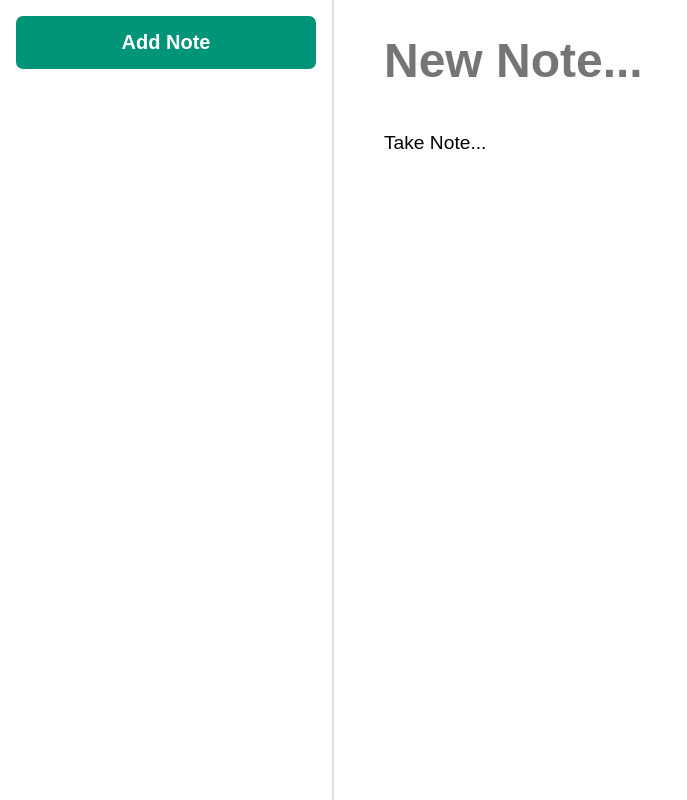
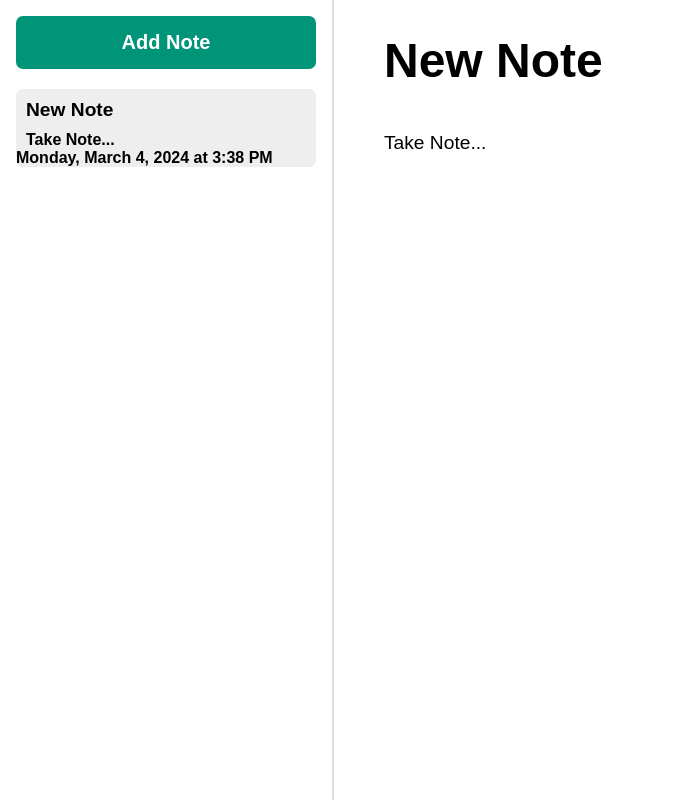
Before and after one commit to roysreejan/NotePad, a plain HTML site: page index.html in a window 1280 px wide. Both pictures are taken after a click on the button "Add Note". Shown: the whole page, without its empty margins (0-687 px from the left). Drawn offline with Linux system fonts and the light colour scheme.

Commit message:
Notes add, delete, update and datetime added

```diff
--- /dev/null
+++ b/js/App.js
@@ -0,0 +1,63 @@
+import NotesView from "./NotesView.js";
+import NotesAPI from "./NotesAPI.js";
+
+export default class App {
+  constructor(root) {
+    this.notes = [];
+    this.activeNote = null;
+    this.view = new NotesView(root, this._handlers());
+
+    this._refreshNotes();
+  }
+
+  _refreshNotes() {
+    const notes = NotesAPI.getAllNotes();
+
+    this._setNotes(notes);
+
+    if (notes.length > 0) {
+      this._setActiveNote(notes[0]);
+    }
+  }
+
+  _setNotes(notes) {
+    this.notes = notes;
+    this.view.updateNoteList(notes);
+    this.view.updateNotePreviewVisibility(notes.length > 0);
+  }
+
+  _setActiveNote(note) {
+    this.activeNote = note;
+    this.view.updateActiveNote(note);
+  }
+
+  _handlers() {
+    return {
+      onNoteSelect: (noteId) => {
+        const selectedNote = this.notes.find((note) => note.id == noteId);
+        this._setActiveNote(selectedNote);
+      },
+      onNoteAdd: () => {
+        const newNote = {
+          title: "New Note",
+          body: "Take Note...",
+        };
+        NotesAPI.saveNote(newNote);
+        this._refreshNotes();
+      },
+      onNoteEdit: (title, body) => {
+        NotesAPI.saveNote({
+          id: this.activeNote.id,
+          title,
+          body,
+        });
+
+        this._refreshNotes();
+      },
+      onNoteDelete: (noteId) => {
+        NotesAPI.deleteNote(noteId);
+        this._refreshNotes();
+      },
+    };
+  }
+}
--- a/js/NotesAPI.js
+++ b/js/NotesAPI.js
@@ -8,7 +8,7 @@ export default class NotesAPI {
 
   static saveNote(noteToSave) {
     const notes = NotesAPI.getAllNotes();
-        const existing = notes.find(note => note.id == noteToSave.id);
+    const existing = notes.find((note) => note.id == noteToSave.id);
 
     if (existing) {
       existing.title = noteToSave.title;
@@ -19,11 +19,12 @@ export default class NotesAPI {
       noteToSave.updated = new Date().toISOString();
       notes.push(noteToSave);
     }
+    localStorage.setItem("notesapp-notes", JSON.stringify(notes));
   }
 
   static deleteNote(id) {
     const notes = NotesAPI.getAllNotes();
-        const newNotes = notes.filter(note => note.id != id);
+    const newNotes = notes.filter((note) => note.id != id);
 
     localStorage.setItem("notesapp-notes", JSON.stringify(newNotes));
   }
--- a/js/NotesView.js
+++ b/js/NotesView.js
@@ -18,5 +18,97 @@ export default class NotesView {
             <textarea class="notes__body">Take Note...</textarea>
         </div>
         `;
+
+    const btnAddNote = this.root.querySelector(".notes__add");
+    const inpTitle = this.root.querySelector(".notes__title");
+    const inpBody = this.root.querySelector(".notes__body");
+
+    btnAddNote.addEventListener("click", () => {
+      this.onNoteAdd();
+    });
+
+    [inpTitle, inpBody].forEach((inputField) => {
+      inputField.addEventListener("blur", () => {
+        const updatedTitle = inpTitle.value.trim();
+        const updatedBody = inpBody.value.trim();
+
+        this.onNoteEdit(updatedTitle, updatedBody);
+      });
+    });
+
+    this.updateNotePreviewVisibility(false);
+  }
+
+  _createListItemHTML(id, title, body, update) {
+    const MAX_BODY_LENGTH = 60;
+    return `
+        <div class="notes__list-item" data-note-id="${id}">
+            <div class="notes__small-title">${title}</div>
+            <div class="notes__small-body">
+                ${body.substring(0, MAX_BODY_LENGTH)}
+                ${body.length > MAX_BODY_LENGTH ? "..." : ""}
+            </div>
+            <div class="notes__small-update">
+            ${update.toLocaleString(undefined, {
+              dateStyle: "full",
+              timeStyle: "short",
+            })}
+            </div>
+        </div>
+        `;
+  }
+
+  updateNoteList(notes) {
+    const notesListContainer = this.root.querySelector(".notes__list");
+
+    //Empty list
+    notesListContainer.innerHTML = "";
+
+    for (const note of notes) {
+      const html = this._createListItemHTML(
+        note.id,
+        note.title,
+        note.body,
+        new Date(note.updated)
+      );
+      notesListContainer.insertAdjacentHTML("beforeend", html);
+    }
+
+    //Add select/delete events for each list item
+    notesListContainer
+      .querySelectorAll(".notes__list-item")
+      .forEach((noteListItem) => {
+        noteListItem.addEventListener("click", () => {
+          this.onNoteSelect(noteListItem.dataset.noteId);
+        });
+
+        noteListItem.addEventListener("dblclick", () => {
+          const doDelete = confirm(
+            "Are you sure you want to delete this note?"
+          );
+          if (doDelete) {
+            this.onNoteDelete(noteListItem.dataset.noteId);
+          }
+        });
+      });
+  }
+
+  updateActiveNote(note) {
+    this.root.querySelector(".notes__title").value = note.title;
+    this.root.querySelector(".notes__body").value = note.body;
+
+    this.root.querySelectorAll(".notes__list-item").forEach((noteListItem) => {
+      noteListItem.classList.remove("notes__list-item--selected");
+    });
+
+    this.root
+      .querySelector(`.notes__list-item[data-note-id="${note.id}"]`)
+      .classList.add("notes__list-item--selected");
+  }
+
+  updateNotePreviewVisibility(visible) {
+    this.root.querySelector(".notes__preview").style.visibility = visible
+      ? "visible"
+      : "hidden";
   }
 }
--- a/js/main.js
+++ b/js/main.js
@@ -1,8 +1,4 @@
-import NotesView from './NotesView.js';
+import App from "./App.js";
 
-const app = document.getElementById('app');
-const view = new NotesView(app, {
-    onNoteSelect(){
-        console.log('Note selected');
-    }
-});
+const root = document.getElementById("app");
+const app = new App(root);
```
Also changed, not shown: index.html (+3 -0 lines). Lines whose indentation alone changed are shown as unchanged.
